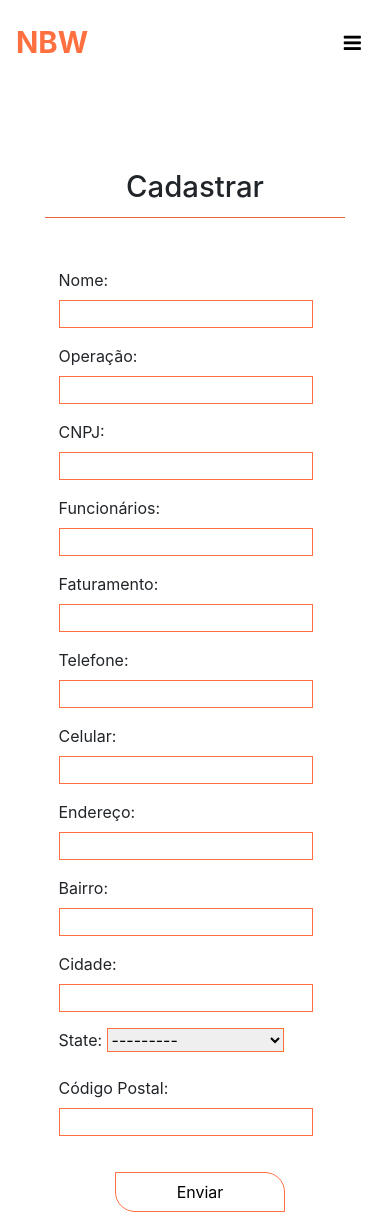
After one commit to FarinhaProgrammer/CRUD-NBW, a Django app: page /customers/create/ in a window 390 px wide. The commit adds this page. Run offline with Django 3.2, Linux system fonts and the light colour scheme; some libraries are stand-ins or nearby versions.

Commit message:
Template finalizado e responsivo. CRUD finalizado.

```diff
--- a/CRUD/CRUD/settings.py
+++ b/CRUD/CRUD/settings.py
@@ -36,6 +36,7 @@ INSTALLED_APPS = [
     'django.contrib.sessions',
     'django.contrib.messages',
     'django.contrib.staticfiles',
+    'crispy_forms',
     'customers',
 ]
 
--- /dev/null
+++ b/CRUD/customers/static/css/style-form.css
@@ -0,0 +1,57 @@
+:root{
+    --orange: #FF7040;
+}
+
+.flex-form{
+    display: flex;
+    align-items: center;
+    justify-content: center;
+    flex-wrap: wrap;
+    width: 100vw;
+}
+
+.flex-form p{
+    width: 27vw;
+}
+
+input{
+    border: 1px solid var(--orange);
+}
+
+select{
+    border: 1px solid var(--orange);
+}
+
+.sub-btn{
+    background-color: #FFFFFF;
+    width: 170px;
+    height: 40px;
+    border: 1px solid var(--orange);
+    border-bottom-left-radius: 20px;
+    border-top-right-radius: 20px;
+}
+
+.sub-btn:hover{
+    background-color: var(--orange);
+    color: #FFFFFF;
+    transition: 1s background-color;
+}
+
+.div-btn{
+    text-align: center;
+    width: 400px;
+    margin: auto;
+    margin-top: 20px;
+}
+
+@media (max-width: 820px){
+    .flex-form p{
+        width: 40vw;
+    }
+}
+
+@media (max-width: 730px) {
+    .flex-form p{
+        width: 70vw;
+    }
+}
--- a/CRUD/customers/views.py
+++ b/CRUD/customers/views.py
@@ -3,12 +3,18 @@ from customers.models import Customer
 from customers.forms import CustomerForm
 
 def list_customers(request):
+    """
+    Esta função lista todos os cliente disponíveis.
+    """
     customers = Customer.objects.all()
     qtd = len(customers)
     return render(request, 'customers/list.html', {'customers': customers, 'qtd': qtd})
 
 
 def create_customer(request):
+    """
+    Esta função recebe os dados do formulário, ou envia um vazio, e então salva os dados no banco de dados.
+    """
     form = CustomerForm()
 
     if request.method == 'POST':
@@ -31,20 +37,26 @@ def create_customer(request):
 
             new_customer.save()
 
-            return redirect(f'/customers/read/{new_customer.pk}/')
+            return redirect(f'/customers/{new_customer.pk}/read/')
         else:
-            return render(request, 'em aberto', {'form': form})
+            return render(request, 'customers/form.html', {'form': form, 'title': 'Cadastrar'})
     else:
-        return render(request, 'em aberto', {'form': form})
+        return render(request, 'customers/form.html', {'form': form, 'title': 'Cadastrar'})
 
 
 def delete_customer(request, pk):
+    """
+    Esta função pega o id do usuário, deleta do banco de dados e redireciona para a página principal.
+    """
     customer = get_object_or_404(Customer, pk=pk)
     customer.delete()
-    return redirect('/')
+    return redirect('/customers/list/')
 
 
 def update_customer(request, pk):
+    """
+    Esta função recebe os dados e então grava no banco de dados.
+    """
     customer =  get_object_or_404(Customer, pk=pk)
     form = CustomerForm(instance=customer)
 
@@ -68,14 +80,17 @@ def update_customer(request, pk):
 
             updated_customer.save()
 
-            return redirect(f'/customers/read/{updated_customer.pk}/')
+            return redirect(f'/customers/{updated_customer.pk}/read/')
         else:
-            return render(request, 'em aberto', {'form': form, 'customer': customer})
+            return render(request, 'customers/form.html', {'form': form, 'customer': customer, 'title': 'Atualizar'})
 
     else:
-        return render(request, 'em aberto', {'form': form, 'customer': customer})
+        return render(request, 'customers/form.html', {'form': form, 'customer': customer, 'title': 'Atualizar'})
 
 
 def read_customer(request, pk):
+    """
+    Esta função retorna os detalhes do cliente clicado.
+    """
     customer = get_object_or_404(Customer, pk=pk)
     return render(request, 'customers/read.html', {'customer': customer})
--- a/CRUD/templates/base.html
+++ b/CRUD/templates/base.html
@@ -14,6 +14,7 @@
     <link rel="stylesheet" href="{% static 'css/style-nav.css' %}">
     <link rel="stylesheet" href="{% static 'css/style-list.css' %}">
     <link rel="stylesheet" href="{% static 'css/style-read.css' %}">
+    <link rel="stylesheet" href="{% static 'css/style-form.css' %}">
 </head>
 <body>
     <header>
--- /dev/null
+++ b/CRUD/templates/customers/form.html
@@ -0,0 +1,16 @@
+{% extends 'base.html' %}
+{% load crispy_forms_tags %}
+
+{% block content %}
+<h1 class="title">{{title}}</h1>
+<hr class="line">
+<form method="post">
+    <div class="flex-form">
+        {% csrf_token %}
+        {{form.as_p}}
+    </div>
+    <div class="div-btn">
+        <button type="submit" class="sub-btn">Enviar</button>
+    </div>
+</form>
+{% endblock %}
```
Also changed, not shown: CRUD/templates/customers/list.html (+12 -0 lines), CRUD/templates/customers/read.html (+36 -0 lines).
